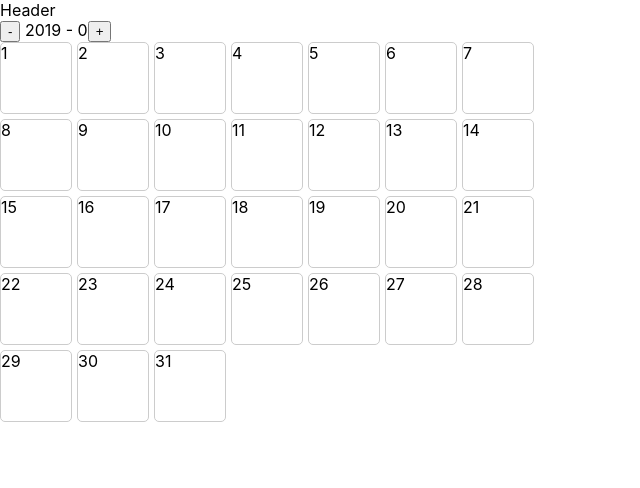
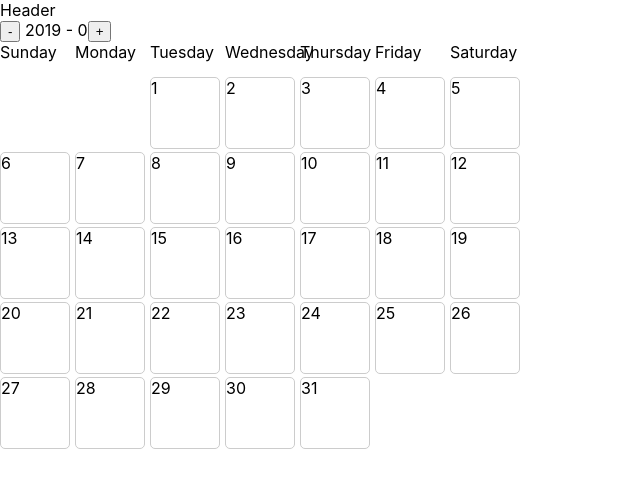
Before and after one commit to ungear/party-planner, a React (Create React App) app: page / in a window 1280 px wide. Shown: the top 488 px of the page, without its empty margins (0-640 px from the left). Built offline with nearby package versions, Linux system fonts and the light colour scheme; the HTML template or start-up script is replaced by a standard one.

Commit message:
show weekdays

```diff
--- a/src/Calendar.css
+++ b/src/Calendar.css
@@ -1,5 +1,14 @@
 .calendar{
   width: 560px;
-  display: flex;
-  flex-wrap: wrap;
+  display: grid;
+  grid-template-columns: repeat(7, 70px);
+  grid-row-gap: 5px;
+  grid-column-gap: 5px;
 }
+
+.c-cell--header{
+  height: 30px;
+}
+.c-cell--card{
+  height: 70px;
+}
--- a/src/Calendar.js
+++ b/src/Calendar.js
@@ -2,12 +2,26 @@ import React, { Component } from 'react';
 import DayCard from "./DayCard";
 import "./Calendar.css";
 
+const Weekdays = ["Sunday", "Monday", "Tuesday", "Wednesday", "Thursday", "Friday", "Saturday"]
+
 export default class Calendar extends Component {
   render() {
     let calendar = getCalendar(this.props.date.year, this.props.date.month);
-    let daysMarkup = calendar.map(d => <DayCard key={d.dayNumber} dayInfo={d} />)
+    let daysMarkup = calendar.map(d =>
+      <div
+        className="c-cell c-cell--card"
+        key={d.dayNumber}
+        style={{ "gridColumn": d.weekDay + 1 }}
+      >
+        <DayCard dayInfo={d} />
+      </div>
+    )
+    let header = Weekdays.map((v, i) =>
+      <div className="c-cell c-cell--header" key={i}>{v}</div>
+    )
     return (
       <section className="calendar">
+        {header}
         {daysMarkup}
       </section>
     )
--- a/src/DayCard.css
+++ b/src/DayCard.css
@@ -1,7 +1,5 @@
 .day-card{
-  width: 70px;
-  height: 70px;
   border: 1px solid #ccc;
-  margin: 0 5px 5px 0;
   border-radius: 5px;
+  height: 100%;
 }
```
